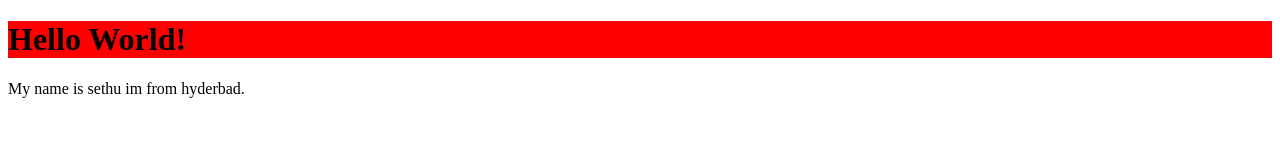
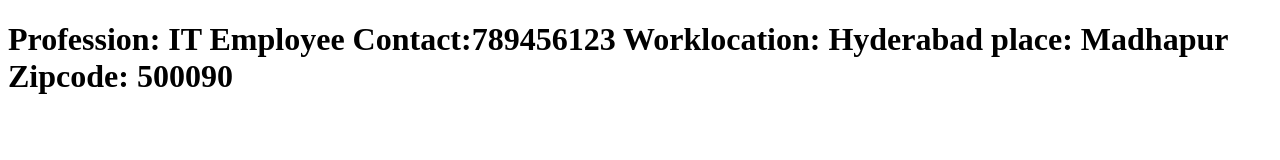
Before and after one commit to psethuram009/frontend, a plain HTML site: page contact.html in a window 1280 px wide. Drawn offline with Linux system fonts and the light colour scheme.

Commit message:
update Contact page

```diff
--- a/contact.html
+++ b/contact.html
@@ -2,8 +2,12 @@
 <html>
 <body>
 
-<h1 style="background-color: red;">Hello World!</h1>
-<p>My name is sethu im from hyderbad.</p>
-
+<h1>
+    Profession: IT Employee
+    Contact:789456123
+    Worklocation: Hyderabad
+    place: Madhapur
+    Zipcode: 500090
+</h1>
 </body>
 </html>
```
